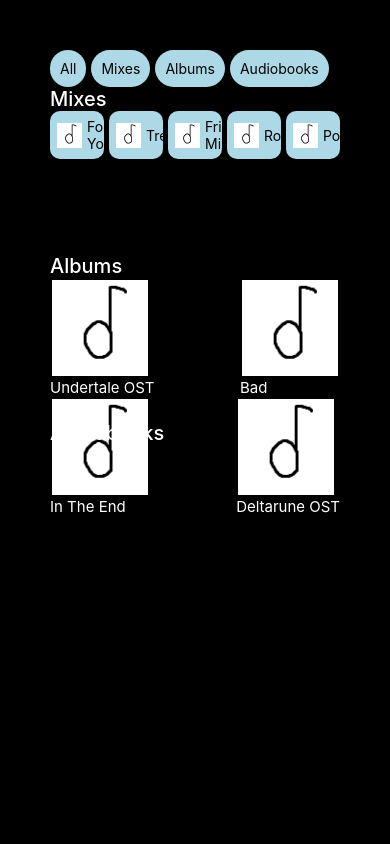
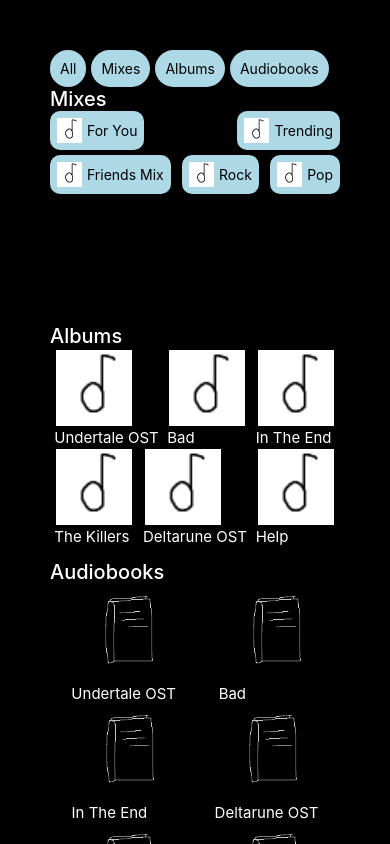
Before and after one commit to Obspogon/ALI_A1, a React Native app: screen / in a window 390 px wide. Built offline with nearby package versions, Linux system fonts and the light colour scheme.

Commit message:
resize it all

```diff
--- a/AlbumComponent.js
+++ b/AlbumComponent.js
@@ -13,8 +13,8 @@
 	albumComponent: {},
 	text: { fontSize: 15, color: "#fff" },
 	albumImage: {
-		height: 100,
-		width: 100,
+		height: 80,
+		width: 80,
 		borderWidth: 2,
 		borderColor: "#000",
 	},
--- a/App.js
+++ b/App.js
@@ -1,8 +1,9 @@
 import { StatusBar } from "expo-status-bar";
-import { StyleSheet, Text, View, Image, ScrollView } from "react-native";
+import { StyleSheet, Text, View, ScrollView } from "react-native";
 import MenuComponent from "./MenuComponent";
 import MixComponent from "./MixComponent";
 import AlbumComponent from "./AlbumComponent";
+import AudiobookComponent from "./AudiobookComponent";
 
 export default function App() {
 	return (
@@ -26,9 +27,20 @@
 				<AlbumComponent name="Undertale OST" />
 				<AlbumComponent name="Bad" />
 				<AlbumComponent name="In The End" />
+				<AlbumComponent name="The Killers" />
 				<AlbumComponent name="Deltarune OST" />
+				<AlbumComponent name="Help" />
 			</View>
 			<Text style={[styles.text, styles.header]}>Audiobooks</Text>
+			<View style={styles.albumLayout}>
+				<AudiobookComponent name="Undertale OST" />
+				<AudiobookComponent name="Bad" />
+				<AudiobookComponent name="In The End" />
+				<AudiobookComponent name="Deltarune OST" />
+				<AudiobookComponent name="Deltarune OST" />
+				<AudiobookComponent name="Deltarune OST" />
+			</View>
+
 			<StatusBar style="auto" />
 		</ScrollView>
 	);
@@ -41,6 +53,7 @@
 		paddingTop: 50,
 		paddingLeft: 50,
 		paddingRight: 50,
+		paddingBottom: 500,
 	},
 	header: {
 		fontSize: 20,
@@ -64,7 +77,7 @@
 		flex: 1,
 		flexDirection: "row",
 		flexWrap: "wrap",
-		justifyContent: "space-between",
+		justifyContent: "space-around",
 		alignItems: "center",
 	},
 });
--- /dev/null
+++ b/AudiobookComponent.js
@@ -0,0 +1,20 @@
+import { StyleSheet, View, Text, Image } from "react-native";
+
+export default function AudiobookComponent(props) {
+	return (
+		<View style={styles.audiobookComponent}>
+			<Image style={styles.albumImage} source={require("./assets/book.png")} />
+			<Text style={styles.text}>{props.name}</Text>
+		</View>
+	);
+}
+
+const styles = StyleSheet.create({
+	text: { fontSize: 15, color: "#fff" },
+	audiobookImage: {
+		height: 100,
+		width: 100,
+		borderWidth: 2,
+		borderColor: "#000",
+	},
+});
--- a/MixComponent.js
+++ b/MixComponent.js
@@ -11,7 +11,6 @@
 
 const styles = StyleSheet.create({
 	mixComponent: {
-		flex: 1 / 2,
 		flexDirection: "row",
 		flexWrap: "nowrap",
 		alignItems: "center",
```
Also changed, not shown: assets/album.png, assets/book.png (added).
